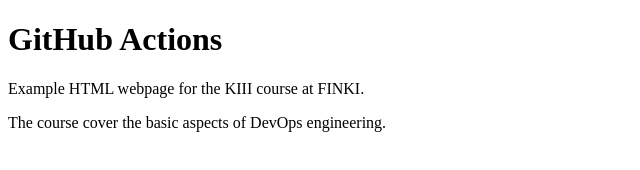
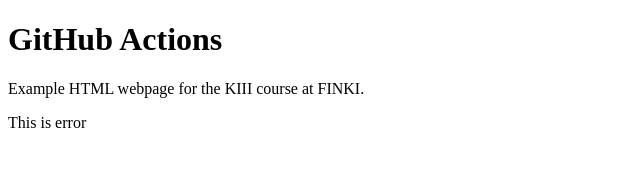
Before and after one commit to milepelivanov/github-actions, a plain HTML site: page index.html in a window 1280 px wide. Shown: the whole page, without its empty margins (0-640 px from the left). Drawn offline with Linux system fonts and the light colour scheme.

Commit message:
Error in index.html on purpose.

```diff
--- a/index.html
+++ b/index.html
@@ -3,6 +3,6 @@
   <body>
     <h1>GitHub Actions</h1>
     <p>Example HTML webpage for the KIII course at FINKI.</p>
-    <p>The course cover the basic aspects of DevOps engineering.</p>
+    <p>This is error
   </body>
 </html>
```
